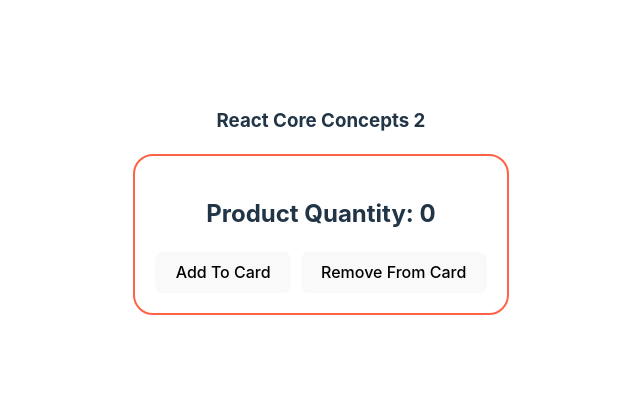
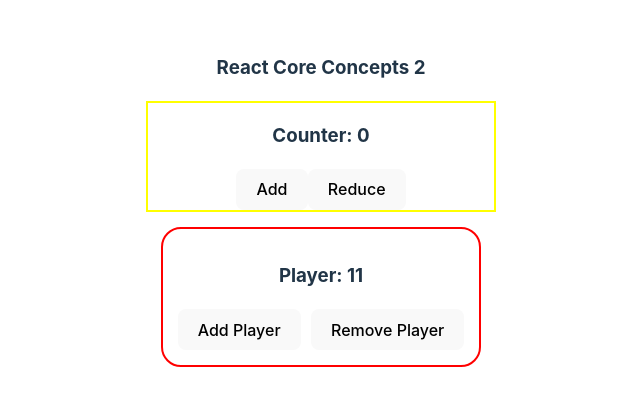
Before and after one commit to webdiv-rakib/explore-react-core-concepts-part2, a React (Vite) app: page / in a window 1280 px wide. Shown: the part 191-596 px from the top of the page, without its empty margins (319-959 px from the left). Built offline with nearby package versions, Linux system fonts and the light colour scheme.

Commit message:
useState recap

```diff
--- a/src/App.jsx
+++ b/src/App.jsx
@@ -5,6 +5,7 @@
 import Count from './Counter'
 import Counter from './Counter'
 import ProductCounter from './ProductCounter'
+import Team from './Team'
 
 function App() {
   function handleClick() {
@@ -20,8 +21,9 @@
   return (
     <>
       <h3>React Core Concepts 2</h3>
-      {/* <Counter></Counter> */}
-      <ProductCounter></ProductCounter>
+      <Counter></Counter>
+      <Team></Team>
+      {/* <ProductCounter></ProductCounter> */}
       {/* <button onClick={handleClick}>Click Me</button>
       <button onClick={handleClick2}>Click2</button>
       <button onClick={() => { alert('Button 3 Clicked') }}>Click3</button>
--- /dev/null
+++ b/src/Team.jsx
@@ -0,0 +1,32 @@
+import { useState } from "react"
+
+export default function Team() {
+    const [team, setTeam] = useState(11);
+    const handleAddPlayer = () => {
+        const newPlayer = team + 1;
+        setTeam(newPlayer);
+    }
+    const handleRemovePlayer = () => {
+        const newPlayer = team - 1;
+        setTeam(newPlayer);
+    }
+    const teamStyle = {
+        border: '2px solid red',
+        margin: '15px',
+        padding: '15px',
+        borderRadius: '20px'
+    }
+    const buttonStyle = {
+        display: 'flex',
+        gap: '10px'
+    }
+    return (
+        <div style={teamStyle}>
+            <h3>Player: {team}</h3>
+            <div style={buttonStyle}>
+                <button onClick={handleAddPlayer}>Add Player</button>
+                <button onClick={handleRemovePlayer}>Remove Player</button>
+            </div>
+        </div>
+    )
+}
```
